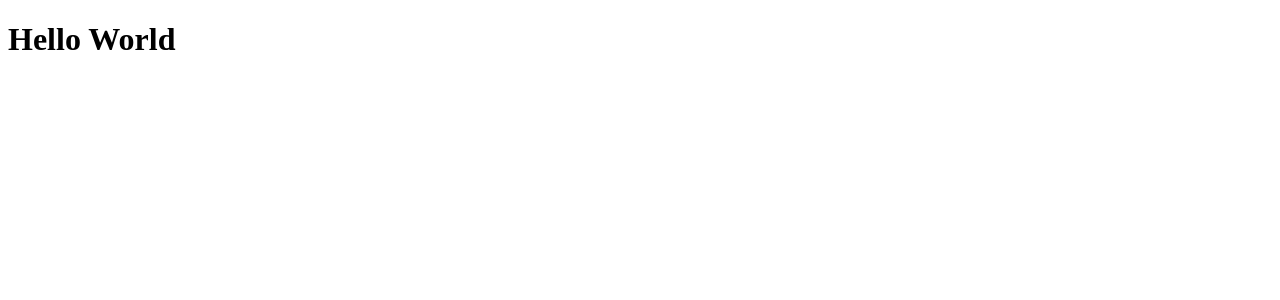
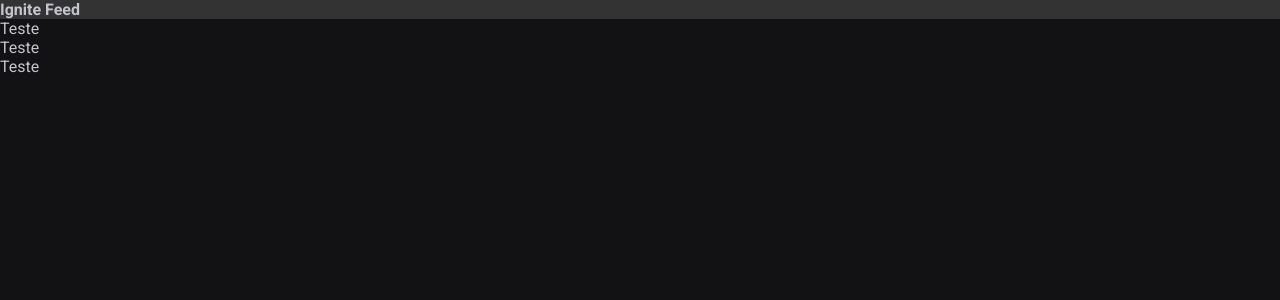
Before and after one commit to milena-mognon/ignite-feed, a React (Vite) app: page / in a window 1280 px wide. Shown: the top 300 px of the page. Built offline with nearby package versions, Linux system fonts and the light colour scheme.

Commit message:
style: add global style

```diff
--- a/index.html
+++ b/index.html
@@ -2,8 +2,14 @@
 <html lang="en">
   <head>
     <meta charset="UTF-8" />
+    <link rel="preconnect" href="https://fonts.googleapis.com" />
+    <link rel="preconnect" href="https://fonts.gstatic.com" crossorigin />
     <link rel="icon" type="image/svg+xml" href="/vite.svg" />
     <meta name="viewport" content="width=device-width, initial-scale=1.0" />
+    <link
+      href="https://fonts.googleapis.com/css2?family=Roboto:wght@400;700&display=swap"
+      rel="stylesheet"
+    />
     <title>Vite + React + TS</title>
   </head>
   <body>
--- a/src/App.tsx
+++ b/src/App.tsx
@@ -1,5 +1,16 @@
+import { Header } from "./components/Header";
+import { Post } from "./Post";
+import "./global.css";
+
 function App() {
-  return <h1>Hello World</h1>;
+  return (
+    <>
+      <Header />
+      <Post author="Milena" content="Teste" />
+      <Post author="Milena" content="Teste" />
+      <Post author="Milena" content="Teste" />
+    </>
+  );
 }
 
 export default App;
--- /dev/null
+++ b/src/Post.tsx
@@ -0,0 +1,7 @@
+type Post = {
+  author: string;
+  content: string;
+};
+export function Post(props: Post) {
+  return <p>{props.content}</p>;
+}
--- /dev/null
+++ b/src/components/Header.module.css
@@ -0,0 +1,3 @@
+.header {
+  background: #333;
+}
--- /dev/null
+++ b/src/components/Header.tsx
@@ -0,0 +1,9 @@
+import styles from "./Header.module.css";
+
+export function Header() {
+  return (
+    <header className={styles.header}>
+      <strong> Ignite Feed</strong>
+    </header>
+  );
+}
--- /dev/null
+++ b/src/global.css
@@ -0,0 +1,33 @@
+:root {
+  --white: #ffffff;
+  --gray-100: #e1e1e6;
+  --gray-300: #c4c4cc;
+  --gray-400: #8d8d99;
+  --gray-600: #323238;
+  --gray-700: #29292e;
+  --gray-800: #282824;
+  --gray-900: #121214;
+
+  --green-500: #00875f;
+}
+
+* {
+  margin: 0;
+  padding: 0;
+  box-sizing: border-box;
+}
+
+body {
+  background: var(--gray-900);
+  color: var(--gray-300);
+  -webkit-font-smoothing: antialiased;
+}
+
+body,
+input,
+textarea,
+button {
+  font-family: "Roboto", sans-serif;
+  font-weight: 400;
+  font-size: 1rem;
+}
```
Also changed, not shown: 1 other file (tests, documents, lock files or other folders).
